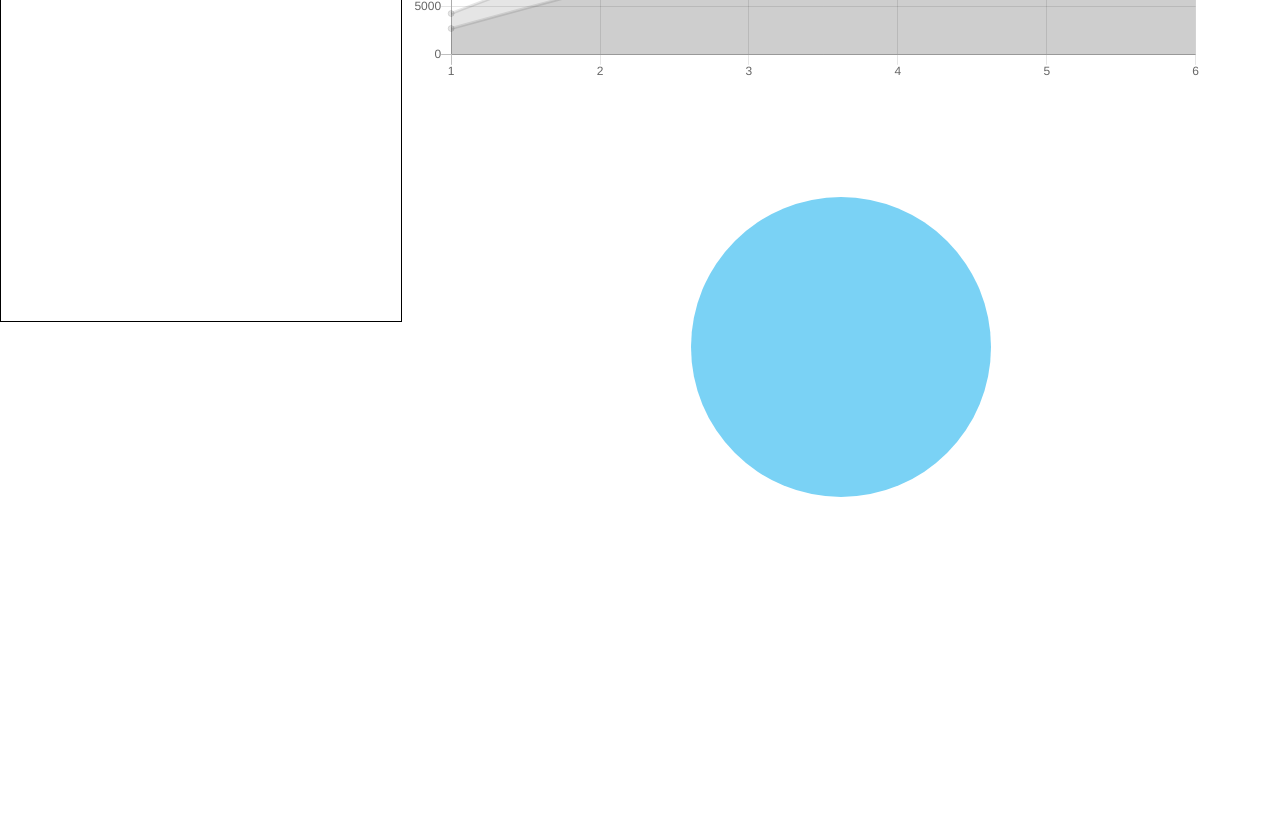
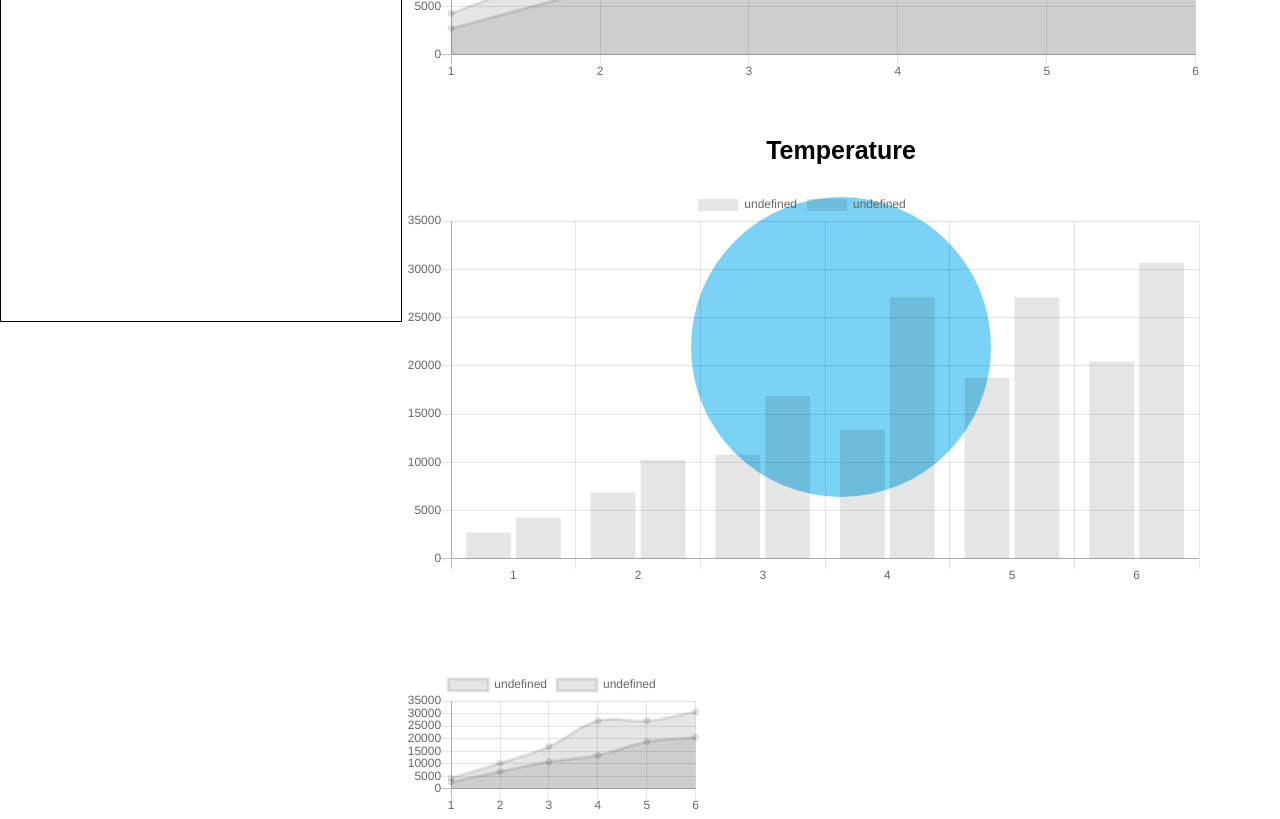
Before and after one commit to gormaar/brew_monitor, an Angular app in the folder src/brew-monitor.Frontend/: page / in a window 1280 px wide. Shown: the part 480-1299 px from the top of the page. Before the commit the page ends 977 px from the top, so only its background shows below. Built offline with nearby package versions, Linux system fonts and the light colour scheme.

Commit message:
Added temperature component to main

```diff
--- a/src/brew-monitor.Frontend/src/app/components/respiration/respiration.component.scss
+++ b/src/brew-monitor.Frontend/src/app/components/respiration/respiration.component.scss
@@ -4,6 +4,7 @@
   flex-wrap: wrap;
   width: 100%;
   height: calc(var(--grid) * 60);
+  margin-bottom: calc(var(--grid) * 3);
 
   .respiration__header {
     width: 100%;
--- a/src/brew-monitor.Frontend/src/app/components/statistics/statistics.component.html
+++ b/src/brew-monitor.Frontend/src/app/components/statistics/statistics.component.html
@@ -1,3 +1,4 @@
 <div class="statistics">
   <app-respiration class="statistics__respiration"></app-respiration>
+  <app-temperature class="statistics__temperature"></app-temperature>
 </div>
--- a/src/brew-monitor.Frontend/src/app/components/statistics/statistics.component.scss
+++ b/src/brew-monitor.Frontend/src/app/components/statistics/statistics.component.scss
@@ -1,9 +1,14 @@
 .statistics {
   display: flex;
+  flex-direction: column;
   height: 100%;
   width: 100%;
 
   .statistics__respiration {
     width: 100%;
   }
+
+  .statistics__temperature {
+    width: 100%;
+  }
 }
--- a/src/brew-monitor.Frontend/src/app/components/temperature/temperature.component.html
+++ b/src/brew-monitor.Frontend/src/app/components/temperature/temperature.component.html
@@ -1 +1,9 @@
-<p>temperature works!</p>
+<div class="temperature">
+  <h4 class="temperature__header">Temperature</h4>
+  <div class="temperature__short-term">
+    <canvas id="short-term">{{ chart }}</canvas>
+  </div>
+  <div class="temperature__long-term">
+    <canvas id="long-term">{{ chart2 }}</canvas>
+  </div>
+</div>
--- a/src/brew-monitor.Frontend/src/app/components/temperature/temperature.component.scss
+++ b/src/brew-monitor.Frontend/src/app/components/temperature/temperature.component.scss
@@ -0,0 +1,26 @@
+.temperature {
+  display: flex;
+  flex-direction: row;
+  flex-wrap: wrap;
+  width: 100%;
+  height: calc(var(--grid) * 60);
+
+  .temperature__header {
+    width: 100%;
+    font-size: 25px;
+    display: inline-block;
+    margin: 0 auto;
+    text-align: center;
+    margin-bottom: calc(var(--grid) * 3);
+  }
+
+  .temperature__short-term {
+    width: calc(var(--grid) * 100);
+    height: 100%;
+  }
+
+  .termperature__long-term {
+    width: auto;
+    height: 100%;
+  }
+}
--- a/src/brew-monitor.Frontend/src/app/components/temperature/temperature.component.ts
+++ b/src/brew-monitor.Frontend/src/app/components/temperature/temperature.component.ts
@@ -1,15 +1,61 @@
-import { Component, OnInit } from '@angular/core';
+import { Component, OnInit } from "@angular/core";
+import { Chart } from "chart.js";
 
 @Component({
-  selector: 'app-temperature',
-  templateUrl: './temperature.component.html',
-  styleUrls: ['./temperature.component.scss']
+  selector: "app-temperature",
+  templateUrl: "./temperature.component.html",
+  styleUrls: ["./temperature.component.scss"],
 })
 export class TemperatureComponent implements OnInit {
+  chart: Chart;
+  chart2: Chart;
+  nights: string[];
+  yatraList: number[];
+  expediaList: number[];
 
-  constructor() { }
+  constructor() {}
 
   ngOnInit(): void {
+    const data = [
+      { nights: 1, yatra: 2728, expedia: 4282 },
+      { nights: 2, yatra: 6886, expedia: 10243 },
+      { nights: 3, yatra: 10808, expedia: 16850 },
+      { nights: 4, yatra: 13361, expedia: 27111 },
+      { nights: 5, yatra: 18751, expedia: 27111 },
+      { nights: 6, yatra: 20440, expedia: 30658 },
+    ];
+    this.nights = data.map((item) => item.nights.toString());
+    this.yatraList = data.map((item) => item.yatra);
+    this.expediaList = data.map((item) => item.expedia);
+
+    this.chart = new Chart("short-term", {
+      type: "bar",
+      data: {
+        labels: this.nights,
+        datasets: [
+          {
+            data: this.yatraList,
+          },
+          {
+            data: this.expediaList,
+          },
+        ],
+      },
+    });
+
+    this.chart2 = new Chart("long-term", {
+      type: "line",
+      data: {
+        labels: this.nights,
+        datasets: [
+          {
+            data: this.yatraList,
+          },
+          {
+            data: this.expediaList,
+          },
+        ],
+      },
+    });
   }
-
 }
```
